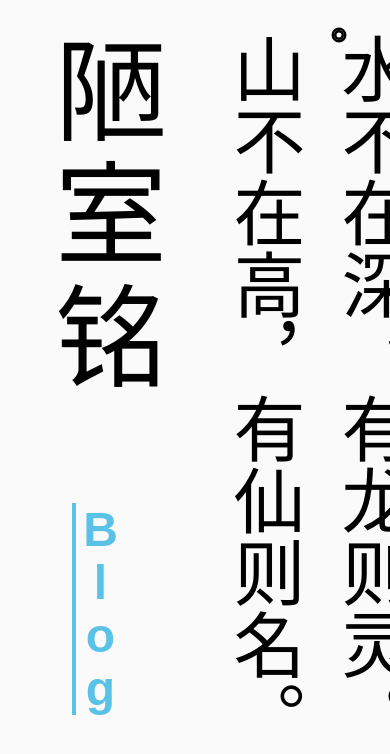
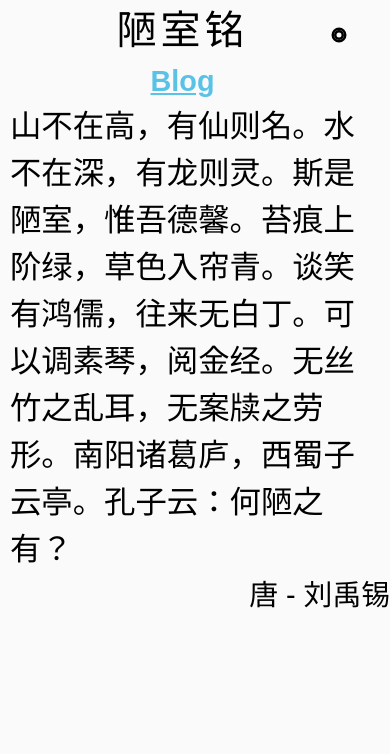
Before and after one commit to qianjhv/qianjhv.github.io, a Next.js app: page / in a window 390 px wide. Shown: the top 754 px of the page. Built offline with nearby package versions, Linux system fonts and the light colour scheme; a web font is replaced by a local one.

Commit message:
fix homepage display problem on firefox

```diff
--- a/src/styles/homepage.scss
+++ b/src/styles/homepage.scss
@@ -1,5 +1,9 @@
 .homepage {
 	overflow: auto;
+	width: 100vw;
+	display: flex;
+	justify-content: space-between;
+	align-items: center;
 
   .theme {
 		position: fixed;
@@ -54,44 +58,44 @@
 
 }
 
-// @media (max-width: 540px) {
-//   .homepage {
+@media (max-width: 540px) {
+  .homepage {
 
-// 		.contents {
-// 			writing-mode: horizontal-tb;
-// 			-webkit-writing-mode: horizontal-tb;
-//       -ms-writing-mode: horizontal-tb;
-// 			margin: 0;
-// 			padding: 0;
-// 			height: 100vh;
+		.contents {
+			writing-mode: horizontal-tb;
+			-webkit-writing-mode: horizontal-tb;
+      -ms-writing-mode: horizontal-tb;
+			margin: 0;
+			padding: 0;
+			height: 100vh;
 
-// 			.title {
-// 				display: block;
-// 				text-align: center;
+			.title {
+				display: block;
+				text-align: center;
 
-// 				h1 {
-// 					font-size: 2.5rem;
-// 				}
+				h1 {
+					font-size: 2.5rem;
+				}
 
-// 				.bloglink {
-// 					font-size: 1.8rem;
-// 					padding: 0;
-// 				}
-// 			}
+				.bloglink {
+					font-size: 1.8rem;
+					padding: 0;
+				}
+			}
 
-// 			.article {
+			.article {
 
-// 				div {
-// 					font-size: 1.96rem;
-// 					padding: 0 10px;
-// 				}
+				div {
+					font-size: 1.96rem;
+					padding: 0 10px;
+				}
 
-// 				p {
-// 					font-size: 1.8rem;
-// 					padding: 0;
-// 				}
-// 			}
-// 		}
+				p {
+					font-size: 1.8rem;
+					padding: 0;
+				}
+			}
+		}
 
-// 	}
-// }
+	}
+}
```
